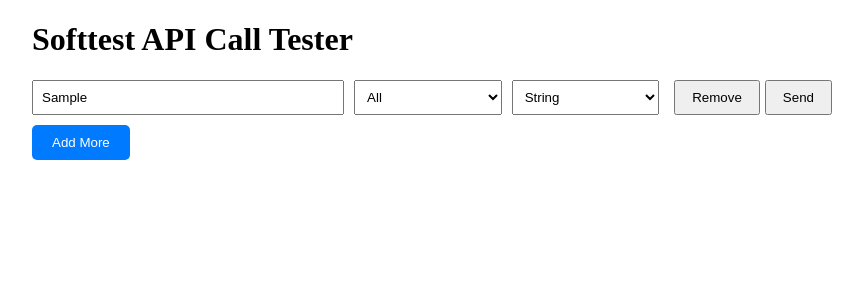
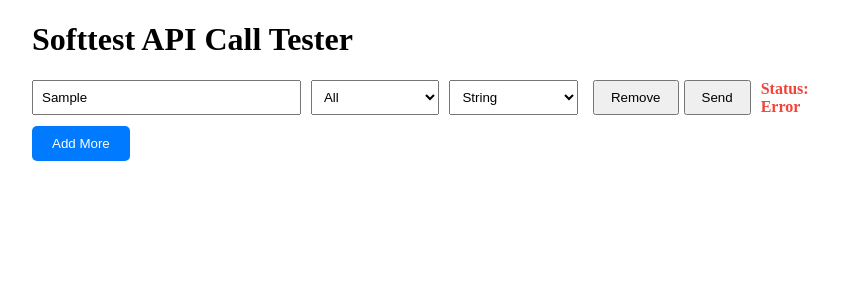
Before and after one commit to radhofan/SoftTest, a SvelteKit app in the folder softtest/: page / in a window 1280 px wide. Both pictures are taken after typing "Sample" into the empty fields and a click on the button "Send". Shown: the top 300 px of the page, without its empty margins (208-1071 px from the left). Built offline with nearby package versions, Linux system fonts and the light colour scheme; no server answers.

Commit message:
first commit

```diff
--- a/softtest/src/routes/+page.svelte
+++ b/softtest/src/routes/+page.svelte
@@ -1,8 +1,8 @@
 <script>
-    let urls = [{ url: '', vulnerabilityType: 'All', requestType: 'string', jsonInput: '' }];
+    let urls = [{ url: '', vulnerabilityType: 'All', requestType: 'string', jsonInput: '', responseStatus: '' }];
 
     function addUrl() {
-        urls = [...urls, { url: '', vulnerabilityType: 'All', requestType: 'string', jsonInput: '' }];
+        urls = [...urls, { url: '', vulnerabilityType: 'All', requestType: 'string', jsonInput: '', responseStatus: '' }];
     }
 
     function removeUrl(index) {
@@ -19,15 +19,22 @@
             },
             body: JSON.stringify(urlToTest)
         })
-        .then(response => response.json())
-        .then(data => {
-            console.log('Server response:', data);
+        .then(response => {
+            // Capture response status code
+            const statusCode = response.status;
+
+            return response.json().then(data => {
+                // Update the response status in the corresponding URL item
+                urls[index].responseStatus = statusCode;
+                console.log('Server response:', data);
+            });
         })
         .catch(error => {
             console.error('Error sending data:', error);
+            // Handle error status
+            urls[index].responseStatus = 'Error';
         });
     }
-
 </script>
 
 <style>
@@ -78,6 +85,14 @@
     .add-more-button:hover {
         background-color: #0056b3;
     }
+    .status-code {
+        margin-left: 10px;
+        font-weight: bold;
+        color: #4CAF50; /* Green for success status */
+    }
+    .status-error {
+        color: #f44336; /* Red for error status */
+    }
 </style>
 
 <div class="container">
@@ -99,6 +114,11 @@
             </select>
             <button on:click={() => removeUrl(index)}>Remove</button>
             <button on:click={() => handleSubmit(index)}>Send</button>
+            {#if url.responseStatus !== ''}
+                <span class="status-code {url.responseStatus === 'Error' ? 'status-error' : ''}">
+                    Status: {url.responseStatus}
+                </span>
+            {/if}
         </div>
         {#if url.requestType === 'json'}
         <textarea
```
Also changed, not shown: 2 other files (tests, documents, lock files or other folders).
